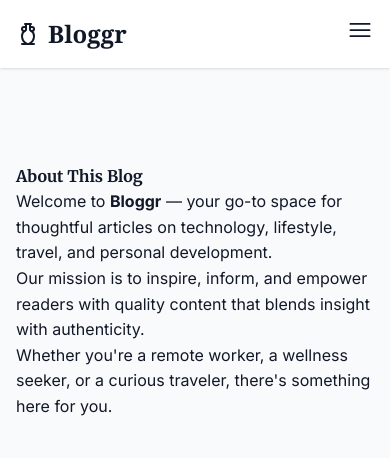
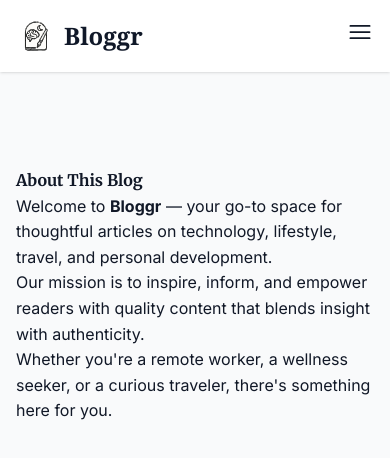
Before and after one commit to JeronOkkers/NanaBlog, a Next.js app: page /about in a window 390 px wide. Shown: the top 458 px of the page. Built offline with nearby package versions, Linux system fonts and the light colour scheme.

Commit message:
fixed layout issue of header for mobile users

```diff
--- a/components/Header.tsx
+++ b/components/Header.tsx
@@ -5,7 +5,7 @@ import Link from 'next/link';
 import { useState } from 'react';
 import { useRouter, usePathname } from 'next/navigation';
 import { MagnifyingGlassIcon, Bars3Icon, XMarkIcon } from '@heroicons/react/24/outline';
-import { Amphora } from 'lucide-react';
+// import { Amphora } from 'lucide-react';
 
 export default function Header() {
   const [search, setSearch] = useState('');
@@ -33,7 +33,7 @@ export default function Header() {
         {/* Main header row */}
         <div className="flex justify-between items-center">
           <Link href="/" className="flex items-center space-x-2 text-2xl font-serif font-bold text-gray-900">
-            <Amphora className="w-6 h-6 text-primary" />
+            <img src="/CustomLogo.svg" alt="Logo" className="w-10 h-10" />
             <span>Bloggr</span>
           </Link>
 
```
